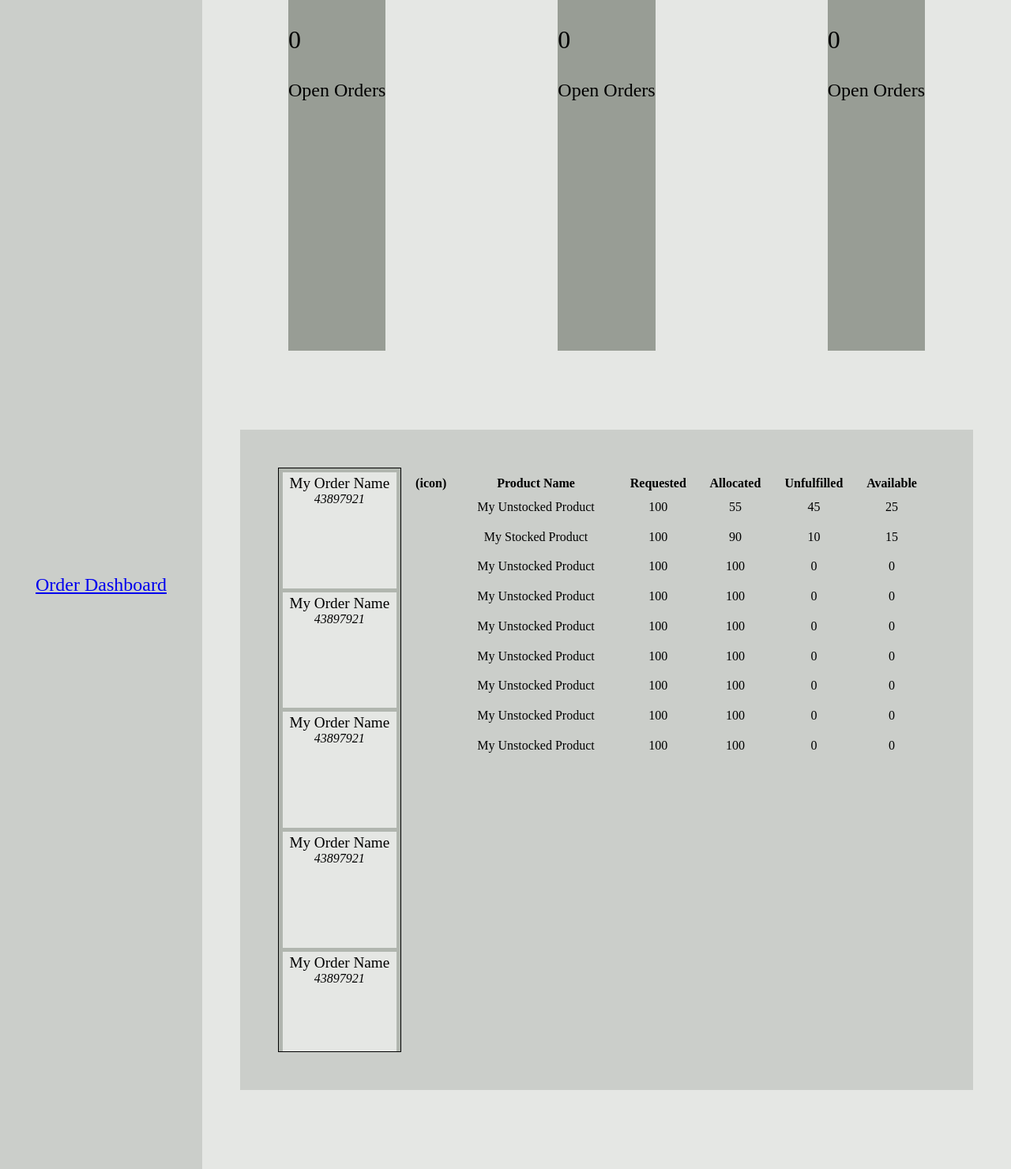
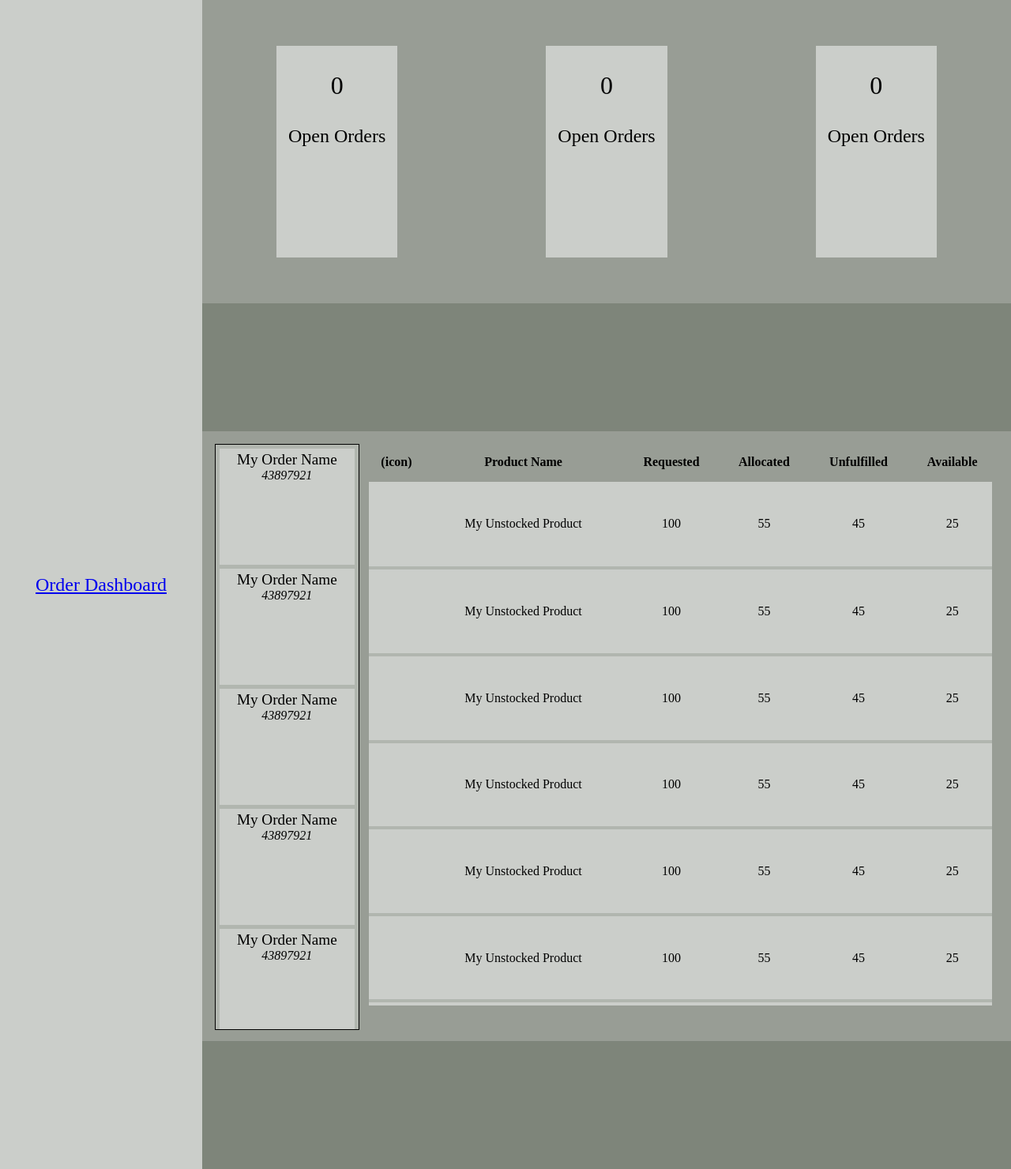
Before and after one commit to EthanCloin/supplyify, a Flask app: page / in a window 1280 px wide. Shown: the whole page at 79% size. Run offline with Flask 3, Linux system fonts and the light colour scheme.

Commit message:
Dashboard Page:
- Complete styling for dashboard

```diff
--- a/app/static/css/main.css
+++ b/app/static/css/main.css
@@ -4,6 +4,7 @@
   --neutral-500: hsl(100, 4%, 70%);
   --neutral-550: hsl(100, 4%, 65%);
   --neutral-600: hsl(100, 4%, 60%);
+  --neutral-700: hsl(100, 4%, 50%);
 }
 html,
 body {
@@ -32,18 +33,21 @@ nav.sidebar {
 
   .nav-item {
     font-size: 24px;
-    color: hsl(from color h s l);
   }
 }
 
 .orders-scorecards {
   width: 100%;
-  height: 30%;
+  height: 35%;
   display: flex;
-  background-color: var(--neutral-300);
+  background-color: var(--neutral-600);
   justify-content: space-around;
+  align-items: center;
   .__card {
-    background-color: var(--neutral-600);
+    background-color: var(--neutral-400);
+    height: 70%;
+    width: 15%;
+    text-align: center;
     .__number {
       font-size: xx-large;
     }
@@ -55,20 +59,22 @@ nav.sidebar {
 
 .orders-summary {
   display: flex;
-  align-items: center;
-  margin: auto 3rem;
-  padding: 3rem;
-  background-color: var(--neutral-400);
-
+  height: 100%;
+  background-color: var(--neutral-700);
+}
 .orders-view {
+  --products-table-height: 50vh;
   display: flex;
+  margin: auto 0rem;
+  padding: 1rem;
+  background-color: var(--neutral-600);
   width: 100%;
-    height: 50vh;
-    flex-direction: row;
+  height: var(--products-table-height);
   justify-content: space-between;
 }
 .orders-list {
   width: 15vw;
+  height: 100%;
   border: black solid 1px;
   overflow-y: scroll;
   background-color: var(--neutral-500);
@@ -78,7 +84,7 @@ nav.sidebar {
     margin: 0.3rem;
     padding: 0.2rem;
     text-align: center;
-      background-color: var(--neutral-300);
+    background-color: var(--neutral-400);
 
     .__title {
       margin: 0;
@@ -91,19 +97,33 @@ nav.sidebar {
     }
   }
 }
+
+.products-view {
+  margin: 0.5rem;
+  height: calc(var(--products-table-height) * 0.95);
+  width: 85%;
+  overflow-y: scroll;
+  overflow-x: hidden;
+  /* border: var(--neutral-700) solid 0.5rem; */
+  /* background-color: var(--neutral-700); */
+}
+
 .products-table {
   width: 100%;
-    height: 50%;
+  border-collapse: collapse;
   margin: 0.3rem;
-    padding: 0.2rem;
+  /* background-color: var(--neutral-700); */
+
+  thead th {
+    position: sticky;
+    top: 0;
+    background-color: var(--neutral-600);
+    padding-bottom: 1rem;
+  }
+  tbody tr {
+    height: calc(var(--products-table-height) / 6.75);
+    background-color: var(--neutral-400);
+    border-bottom: 0.3rem var(--neutral-500) solid;
     text-align: center;
-
-    table {
-      table-layout: fixed;
-
-      tbody tr {
-        height: 200px;
   }
 }
-  }
-}
--- a/app/templates/dashboard.html
+++ b/app/templates/dashboard.html
@@ -63,11 +63,10 @@
                 <p class="__id">43897921</p>
             </div>
         </div>
+        <div class="products-view">
             <table class="products-table">
                 <thead>
                     <tr>
-                    <!-- i don't actually need a header title and this should conditionally render
-                    based on values in othercolumns. prob do that condition check serverside tho? -->
                         <th>(icon)</th>
                         <th>Product Name</th>
                         <th>Requested</th>
@@ -78,6 +77,171 @@
                 </thead>
                 <tbody>
                 <!-- TODO: use a for loop to iter through api here -->
+                    <tr>
+                        <td>
+                            <!-- TODO: add my svg icons -->
+                            <img>
+                        </td>
+                        <td>My Unstocked Product</td>
+                        <td>100</td>
+                        <td>55</td>
+                        <td>45</td>
+                        <td>25</td>
+                    </tr>
+                    <tr>
+                        <td>
+                            <!-- TODO: add my svg icons -->
+                            <img>
+                        </td>
+                        <td>My Unstocked Product</td>
+                        <td>100</td>
+                        <td>55</td>
+                        <td>45</td>
+                        <td>25</td>
+                    </tr>
+                    <tr>
+                        <td>
+                            <!-- TODO: add my svg icons -->
+                            <img>
+                        </td>
+                        <td>My Unstocked Product</td>
+                        <td>100</td>
+                        <td>55</td>
+                        <td>45</td>
+                        <td>25</td>
+                    </tr>
+                    <tr>
+                        <td>
+                            <!-- TODO: add my svg icons -->
+                            <img>
+                        </td>
+                        <td>My Unstocked Product</td>
+                        <td>100</td>
+                        <td>55</td>
+                        <td>45</td>
+                        <td>25</td>
+                    </tr>
+                    <tr>
+                        <td>
+                            <!-- TODO: add my svg icons -->
+                            <img>
+                        </td>
+                        <td>My Unstocked Product</td>
+                        <td>100</td>
+                        <td>55</td>
+                        <td>45</td>
+                        <td>25</td>
+                    </tr>
+                    <tr>
+                        <td>
+                            <!-- TODO: add my svg icons -->
+                            <img>
+                        </td>
+                        <td>My Unstocked Product</td>
+                        <td>100</td>
+                        <td>55</td>
+                        <td>45</td>
+                        <td>25</td>
+                    </tr>
+                    <tr>
+                        <td>
+                            <!-- TODO: add my svg icons -->
+                            <img>
+                        </td>
+                        <td>My Unstocked Product</td>
+                        <td>100</td>
+                        <td>55</td>
+                        <td>45</td>
+                        <td>25</td>
+                    </tr>
+                    <tr>
+                        <td>
+                            <!-- TODO: add my svg icons -->
+                            <img>
+                        </td>
+                        <td>My Unstocked Product</td>
+                        <td>100</td>
+                        <td>55</td>
+                        <td>45</td>
+                        <td>25</td>
+                    </tr>
+                    <tr>
+                        <td>
+                            <!-- TODO: add my svg icons -->
+                            <img>
+                        </td>
+                        <td>My Unstocked Product</td>
+                        <td>100</td>
+                        <td>55</td>
+                        <td>45</td>
+                        <td>25</td>
+                    </tr>
+                    <tr>
+                        <td>
+                            <!-- TODO: add my svg icons -->
+                            <img>
+                        </td>
+                        <td>My Unstocked Product</td>
+                        <td>100</td>
+                        <td>55</td>
+                        <td>45</td>
+                        <td>25</td>
+                    </tr>
+                    <tr>
+                        <td>
+                            <!-- TODO: add my svg icons -->
+                            <img>
+                        </td>
+                        <td>My Unstocked Product</td>
+                        <td>100</td>
+                        <td>55</td>
+                        <td>45</td>
+                        <td>25</td>
+                    </tr>
+                    <tr>
+                        <td>
+                            <!-- TODO: add my svg icons -->
+                            <img>
+                        </td>
+                        <td>My Unstocked Product</td>
+                        <td>100</td>
+                        <td>55</td>
+                        <td>45</td>
+                        <td>25</td>
+                    </tr>
+                    <tr>
+                        <td>
+                            <!-- TODO: add my svg icons -->
+                            <img>
+                        </td>
+                        <td>My Unstocked Product</td>
+                        <td>100</td>
+                        <td>55</td>
+                        <td>45</td>
+                        <td>25</td>
+                    </tr>
+                    <tr>
+                        <td>
+                            <!-- TODO: add my svg icons -->
+                            <img>
+                        </td>
+                        <td>My Unstocked Product</td>
+                        <td>100</td>
+                        <td>55</td>
+                        <td>45</td>
+                        <td>25</td>
+                    </tr>
+                    <tr>
+                        <td>
+                            <!-- TODO: add my svg icons -->
+                            <img>
+                        </td>
+                        <td>My Unstocked Product</td>
+                        <td>100</td>
+                        <td>55</td>
+                        <td>45</td>
+                        <td>25</td>
+                    </tr>
                     <tr>
                         <td>
                             <!-- TODO: add my svg icons -->
@@ -111,74 +275,10 @@
                         <td>0</td>
                         <td>0</td>
                     </tr>
-                <tr>
-                    <td>
-                        <!-- TODO: add my svg icons -->
-                        <img>
-                    </td>
-                    <td>My Unstocked Product</td>
-                    <td>100</td>
-                    <td>100</td>
-                    <td>0</td>
-                    <td>0</td>
-                </tr>
-                <tr>
-                    <td>
-                        <!-- TODO: add my svg icons -->
-                        <img>
-                    </td>
-                    <td>My Unstocked Product</td>
-                    <td>100</td>
-                    <td>100</td>
-                    <td>0</td>
-                    <td>0</td>
-                </tr>
-                <tr>
-                    <td>
-                        <!-- TODO: add my svg icons -->
-                        <img>
-                    </td>
-                    <td>My Unstocked Product</td>
-                    <td>100</td>
-                    <td>100</td>
-                    <td>0</td>
-                    <td>0</td>
-                </tr>
-                <tr>
-                    <td>
-                        <!-- TODO: add my svg icons -->
-                        <img>
-                    </td>
-                    <td>My Unstocked Product</td>
-                    <td>100</td>
-                    <td>100</td>
-                    <td>0</td>
-                    <td>0</td>
-                </tr>
-                <tr>
-                    <td>
-                        <!-- TODO: add my svg icons -->
-                        <img>
-                    </td>
-                    <td>My Unstocked Product</td>
-                    <td>100</td>
-                    <td>100</td>
-                    <td>0</td>
-                    <td>0</td>
-                </tr>
-                <tr>
-                    <td>
-                        <!-- TODO: add my svg icons -->
-                        <img>
-                    </td>
-                    <td>My Unstocked Product</td>
-                    <td>100</td>
-                    <td>100</td>
-                    <td>0</td>
-                    <td>0</td>
-                </tr>
                 </tbody>
             </table>
         </div>
+    </div>
+    </div>
 </section>
 {% endblock %}
```
Lines whose indentation alone changed are shown as unchanged.
